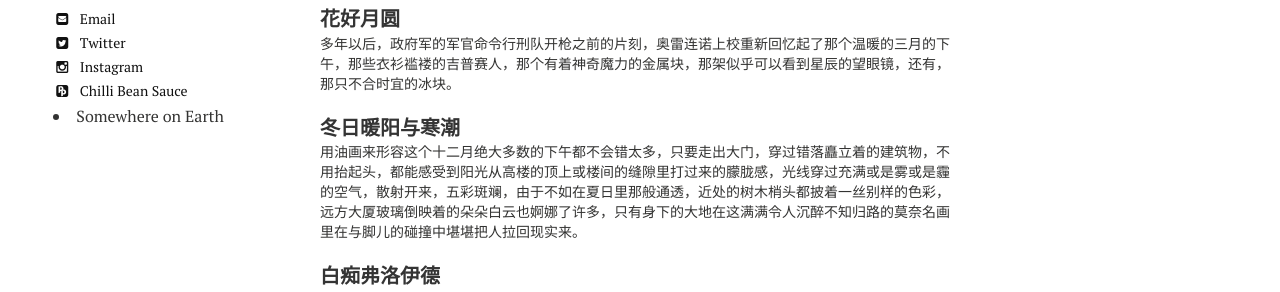
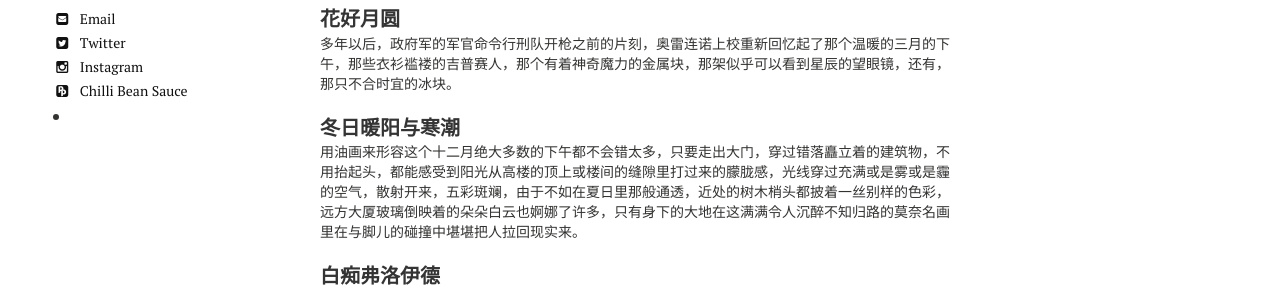
Before and after one commit to jarynzhang/eianzhang.github.io, a Jekyll site: the page built from index.md, in a window 1280 px wide. Shown: the part 1290-1582 px from the top of the page. Built offline with Jekyll 4.4.1, drawn with Linux system fonts in a browser that asks for light colours; nearby versions of some CDN libraries.

Commit message:
2.963 moyu4

```diff
--- a/_includes/_author-bio.html
+++ b/_includes/_author-bio.html
@@ -24,6 +24,6 @@
 {% if author.douban %}<a href="http://www.douban.com/people/{{ author.douban }}" class="author-social" target="_blank"><i class="fa fa-fw fa-pied-piper-square"></i> Chilli Bean Sauce</a>{% endif %}
 {% if author.location %}
        <li itemprop="homeLocation" itemscope itemtype="https://schema.org/Place">
-         <i class="fas fa-fw fa-map-marker-alt"></i> <span itemprop="name" class="p-locality">{{ author.location }}</span>
+         <span itemprop="name{{ author.location }}" class="p-locality" target="_blank"</span><i class="fas fa-fw fa-map-marker-alt"></i>
        </li>
      {% endif %}
```
